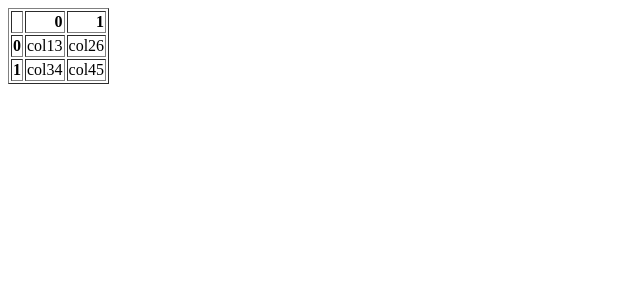
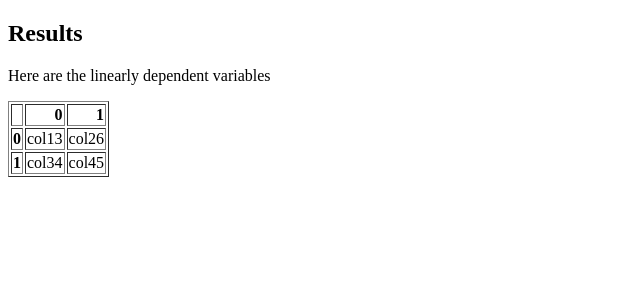
Before and after one commit to kdebry/deltaQ, a Flask app: page /result in a window 1280 px wide. Shown: the top 300 px of the page, without its empty margins (0-640 px from the left). Run offline with Flask 2, Linux system fonts and the light colour scheme.

Commit message:
templates update

```diff
--- a/deltaQ_UI/ui/templates/result.html
+++ b/deltaQ_UI/ui/templates/result.html
@@ -4,6 +4,11 @@
     <meta charset="UTF-8">
     <title>Results</title>
   </head>
+  <div class="title">
+    <h2>Results</h2>
+    <p>Here are the linearly dependent variables</p>
+  </div>
+
   <body>
     {% for table in tables %}
 	{{ table|safe }}
```
